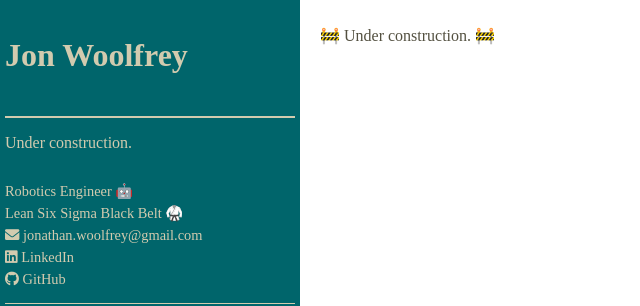
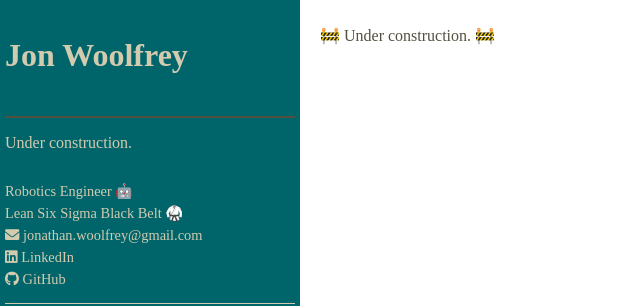
Before and after one commit to Woolfrey/woolfrey.github.io, a Jekyll site: the page built from README.md, in a window 1280 px wide. Shown: the top 306 px of the page, without its empty margins (0-640 px from the left). Built offline with Jekyll 4.4.1, drawn with Linux system fonts in a browser that asks for light colours; our own code applies the rules of GitHub Pages for plain Markdown files.

Commit message:
Update main.css

```diff
--- a/assets/main.css
+++ b/assets/main.css
@@ -3,7 +3,6 @@
     --GoldenRod:  #E2A829;  /* Golden Rod color variable */
     --Moth:       #D2CBAF;  /* Moth color variable */
     --OliveNight: #535040;  /* Olive Night color variable */
-    --Black:      #2D2926;  /* Black color variable */
 }
 
 body {
@@ -31,7 +30,7 @@ body {
 
 h1 {
     color: var(--OliveNight);    /* Set heading color */
-    border-bottom: 2px solid var(--Moth); /* Add a 2px solid line with the Moth color underneath h1 */
+    border-bottom: 2px solid var(--OliveNight); /* Add a 2px solid line with the Moth color underneath h1 */
     padding-bottom: 10px;       /* Add some padding below the heading */
     margin-bottom: 10px;        /* Add margin below the line */
 }
```
